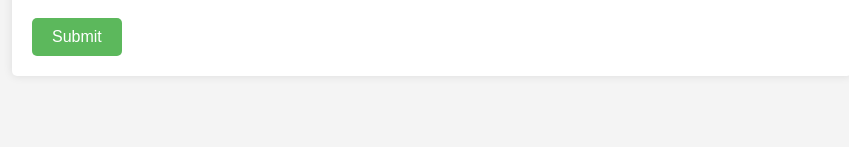
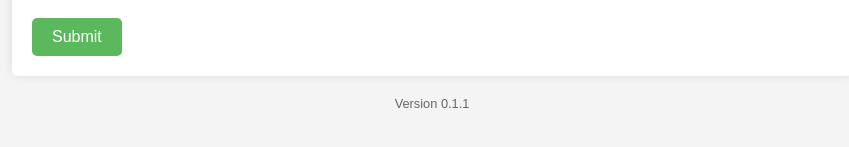
Before and after one commit to mckayc/elosimplecomparison, a Flask app: template frontend/templates/index.html in a window 1280 px wide. Shown: the part 387-534 px from the top of the page, without its empty margins (208-1057 px from the left). Run offline with Flask 3, Linux system fonts and the light colour scheme; the template is opened without the code that fills it, so the values that code supplies are empty.

Commit message:
Add version number

```diff
--- a/app.py
+++ b/app.py
@@ -9,11 +9,13 @@
 
 Session(app)
 
+VERSION = "0.1.1"  # Define the version here
+
 @app.context_processor
 def utility_processor():
     def enumerate_function(seq):
         return enumerate(seq, start=1)
-    return dict(enumerate=enumerate_function)
+    return dict(enumerate=enumerate_function, version=VERSION)
 
 @app.route('/')
 def index():
--- a/frontend/static/css/styles.css
+++ b/frontend/static/css/styles.css
@@ -100,3 +100,10 @@
 .button:hover {
     background: #4cae4c;
 }
+
+footer {
+    text-align: center;
+    margin-top: 20px;
+    color: #666;
+    font-size: 0.8em;
+}
--- a/frontend/templates/compare.html
+++ b/frontend/templates/compare.html
@@ -1,5 +1,3 @@
-<!-- compare.html -->
-
 <!DOCTYPE html>
 <html lang="en">
 <head>
@@ -18,5 +16,8 @@
         </div>
         <p>{{ num_comparison }} of {{ num_total_compares }}</p>
     </div>
+    <footer>
+        <p>Version {{ version }}</p>
+    </footer>
 </body>
 </html>
--- a/frontend/templates/index.html
+++ b/frontend/templates/index.html
@@ -18,5 +18,8 @@
             <button type="submit">Submit</button>
         </form>
     </div>
+    <footer>
+        <p>Version {{ version }}</p>
+    </footer>
 </body>
 </html>
--- a/frontend/templates/results.html
+++ b/frontend/templates/results.html
@@ -19,5 +19,8 @@
             <a href="/reset_votes" class="button">Recompare</a>
         </div>
     </div>
+    <footer>
+        <p>Version {{ version }}</p>
+    </footer>
 </body>
 </html>
```
